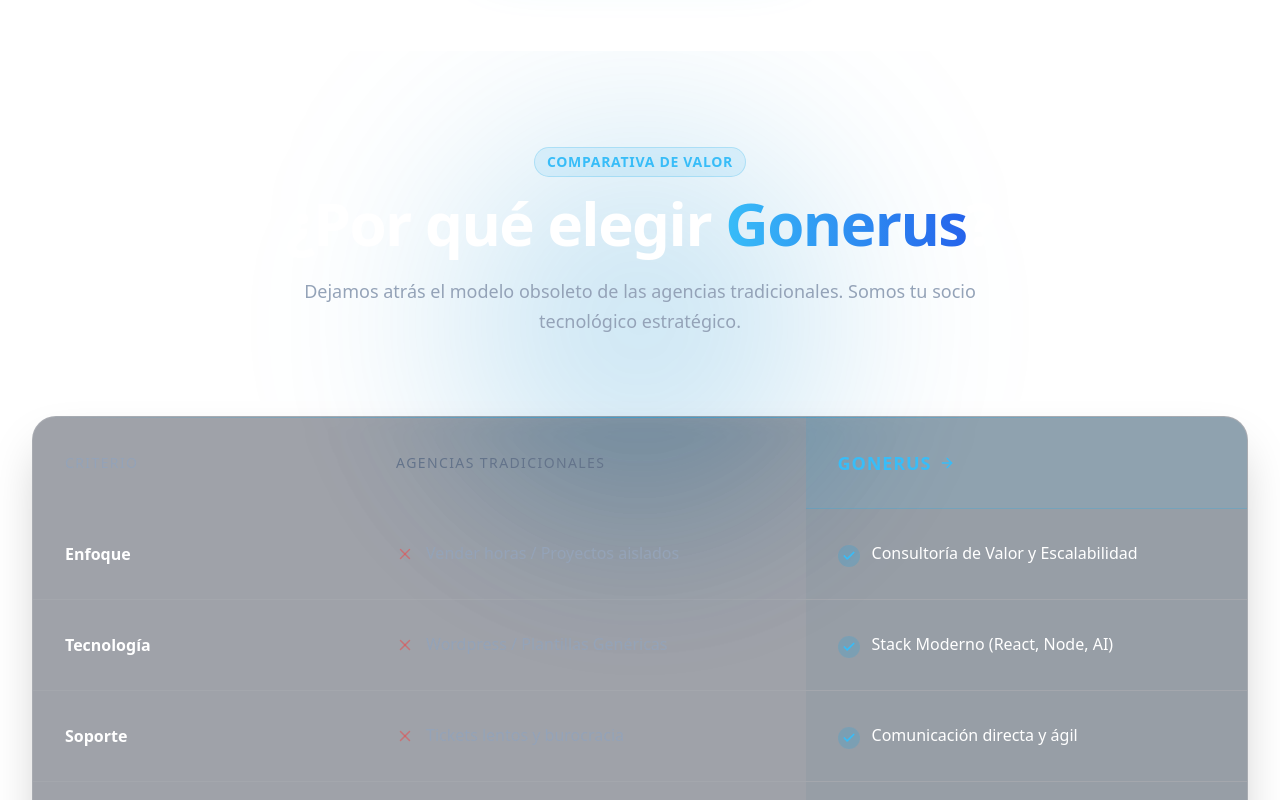
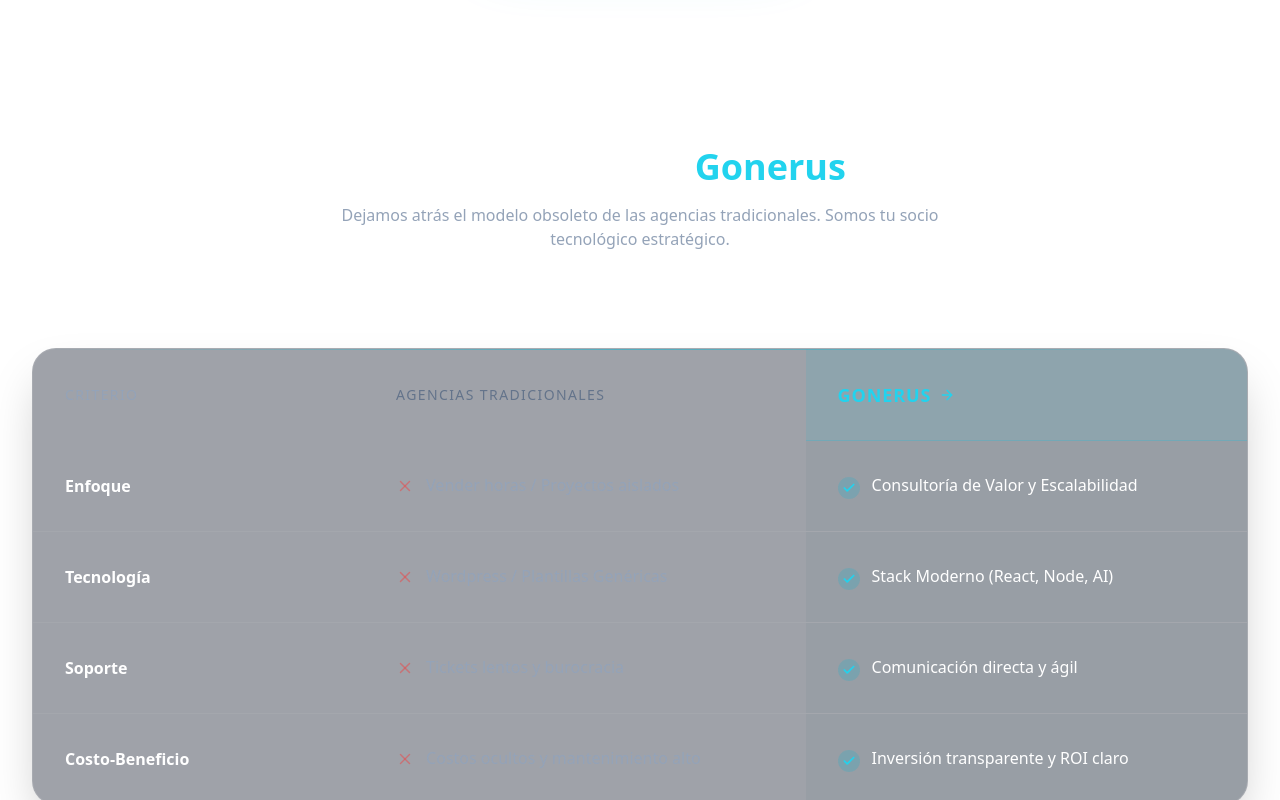
Before and after one commit to gonzalomprada/korven-web, a React (Vite) app: page / in a window 1280 px wide. Shown: the part 5460-6260 px from the top of the page. Built offline with nearby package versions, Linux system fonts and the light colour scheme.

Commit message:
correccion

```diff
--- a/src/components/ComparisonTable.jsx
+++ b/src/components/ComparisonTable.jsx
@@ -4,30 +4,25 @@ import { Check, X, ArrowRight } from 'lucide-react';
 const ComparisonTable = () => {
   return (
     <section className="relative py-24 bg-transparent text-white overflow-hidden">
-      {/* Elemento decorativo de fondo para resaltar el título (Glow) */}
-      <div className="absolute top-20 left-1/2 -translate-x-1/2 w-96 h-96 bg-sky-600/20 blur-[100px] -z-10 rounded-full mix-blend-screen pointer-events-none"></div>
-
       <div className="max-w-7xl mx-auto px-4 sm:px-6 lg:px-8 relative z-10">
 
-        {/* TÍTULO MEJORADO */}
-        <div className="text-center mb-20">
-          <span className="inline-block py-1 px-3 rounded-full bg-sky-500/10 border border-sky-500/20 text-sky-400 text-sm font-semibold tracking-wider uppercase mb-4">
-            Comparativa de Valor
-          </span>
-          <h2 className="text-4xl md:text-5xl lg:text-6xl font-extrabold mb-6 tracking-tight">
-            ¿Por qué elegir <span className="text-transparent bg-clip-text bg-gradient-to-r from-sky-400 to-blue-600">Gonerus</span>?
+        {/* --- NUEVO CABEZAL TIPO 'INDUSTRIES' (CENTRADO) --- */}
+        <div className="mb-16 border-b border-white/10 pb-8 text-center">
+          <h2 className="text-3xl md:text-4xl font-bold text-white mb-4">
+            ¿Por qué elegir <span className="text-cyan-400">Gonerus</span>?
           </h2>
-          <p className="text-slate-400 text-lg max-w-2xl mx-auto leading-relaxed">
+          <p className="text-slate-400 max-w-2xl mx-auto">
             Dejamos atrás el modelo obsoleto de las agencias tradicionales.
             Somos tu socio tecnológico estratégico.
           </p>
         </div>
+        {/* -------------------------------------------------- */}
 
-        {/* TABLA CON EFECTO GLASS */}
+        {/* TABLA CON EFECTO GLASS (Mismo diseño interno) */}
         <div className="overflow-hidden rounded-3xl border border-white/10 bg-slate-900/40 backdrop-blur-md shadow-2xl relative">
 
-          {/* Brillo superior en el borde */}
-          <div className="absolute top-0 left-0 right-0 h-px bg-gradient-to-r from-transparent via-sky-500/50 to-transparent"></div>
+          {/* Brillo superior sutil */}
+          <div className="absolute top-0 left-0 right-0 h-px bg-gradient-to-r from-transparent via-cyan-500/50 to-transparent"></div>
 
           <div className="overflow-x-auto">
             <table className="w-full text-left border-collapse min-w-[800px]">
@@ -37,8 +32,8 @@ const ComparisonTable = () => {
                   <th className="p-8 text-slate-500 font-medium text-sm uppercase tracking-widest w-1/3">Agencias Tradicionales</th>
                   {/* Columna Gonerus Destacada */}
                   <th className="relative p-8 w-1/3">
-                    <div className="absolute inset-0 bg-sky-500/10 border-b border-sky-500/20"></div>
-                    <span className="relative z-10 text-sky-400 font-bold text-lg uppercase tracking-wider flex items-center gap-2">
+                    <div className="absolute inset-0 bg-cyan-500/10 border-b border-cyan-500/20"></div>
+                    <span className="relative z-10 text-cyan-400 font-bold text-lg uppercase tracking-wider flex items-center gap-2">
                       Gonerus <ArrowRight size={16} />
                     </span>
                   </th>
@@ -53,9 +48,9 @@ const ComparisonTable = () => {
                     <X className="text-red-500/50 mt-1 shrink-0" size={18} />
                     <span>Vender horas / Proyectos aislados</span>
                   </td>
-                  <td className="p-8 relative bg-sky-900/5 group-hover:bg-sky-900/10 transition-colors">
+                  <td className="p-8 relative bg-cyan-900/5 group-hover:bg-cyan-900/10 transition-colors">
                     <div className="flex items-start gap-3 relative z-10">
-                      <div className="p-1 rounded-full bg-sky-500/20 text-sky-400 mt-1">
+                      <div className="p-1 rounded-full bg-cyan-500/20 text-cyan-400 mt-1">
                         <Check size={14} strokeWidth={3} />
                       </div>
                       <span className="text-white font-medium">Consultoría de Valor y Escalabilidad</span>
@@ -70,9 +65,9 @@ const ComparisonTable = () => {
                     <X className="text-red-500/50 mt-1 shrink-0" size={18} />
                     <span>Wordpress / Plantillas Genéricas</span>
                   </td>
-                  <td className="p-8 relative bg-sky-900/5 group-hover:bg-sky-900/10 transition-colors">
+                  <td className="p-8 relative bg-cyan-900/5 group-hover:bg-cyan-900/10 transition-colors">
                      <div className="flex items-start gap-3 relative z-10">
-                      <div className="p-1 rounded-full bg-sky-500/20 text-sky-400 mt-1">
+                      <div className="p-1 rounded-full bg-cyan-500/20 text-cyan-400 mt-1">
                         <Check size={14} strokeWidth={3} />
                       </div>
                       <span className="text-white font-medium">Stack Moderno (React, Node, AI)</span>
@@ -87,9 +82,9 @@ const ComparisonTable = () => {
                     <X className="text-red-500/50 mt-1 shrink-0" size={18} />
                     <span>Tickets lentos y burocracia</span>
                   </td>
-                  <td className="p-8 relative bg-sky-900/5 group-hover:bg-sky-900/10 transition-colors">
+                  <td className="p-8 relative bg-cyan-900/5 group-hover:bg-cyan-900/10 transition-colors">
                      <div className="flex items-start gap-3 relative z-10">
-                      <div className="p-1 rounded-full bg-sky-500/20 text-sky-400 mt-1">
+                      <div className="p-1 rounded-full bg-cyan-500/20 text-cyan-400 mt-1">
                         <Check size={14} strokeWidth={3} />
                       </div>
                       <span className="text-white font-medium">Comunicación directa y ágil</span>
@@ -104,9 +99,9 @@ const ComparisonTable = () => {
                     <X className="text-red-500/50 mt-1 shrink-0" size={18} />
                     <span>Costos ocultos y mantenimiento alto</span>
                   </td>
-                  <td className="p-8 relative bg-sky-900/5 group-hover:bg-sky-900/10 transition-colors">
+                  <td className="p-8 relative bg-cyan-900/5 group-hover:bg-cyan-900/10 transition-colors">
                      <div className="flex items-start gap-3 relative z-10">
-                      <div className="p-1 rounded-full bg-sky-500/20 text-sky-400 mt-1">
+                      <div className="p-1 rounded-full bg-cyan-500/20 text-cyan-400 mt-1">
                         <Check size={14} strokeWidth={3} />
                       </div>
                       <span className="text-white font-medium">Inversión transparente y ROI claro</span>
```
